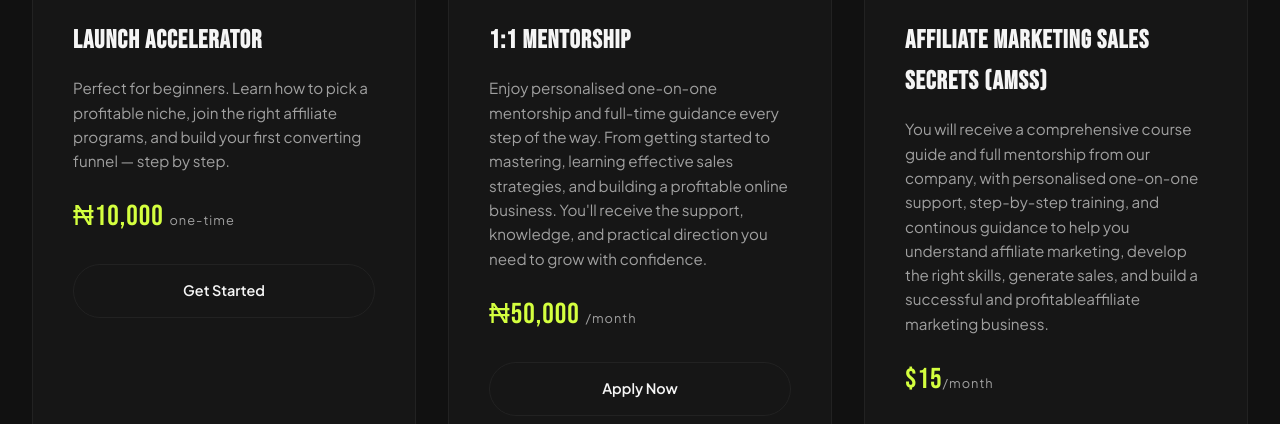
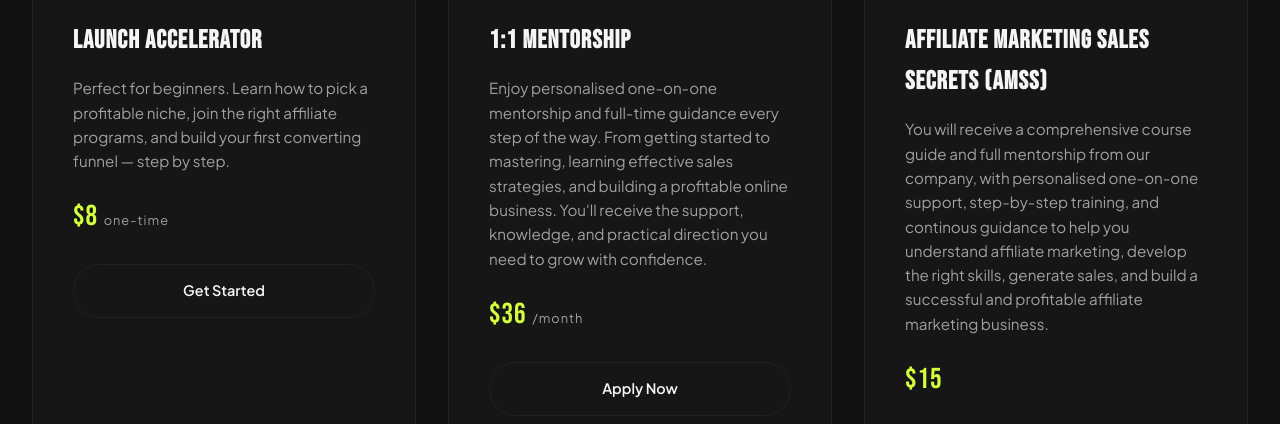
Before and after one commit to EL-Codes6/Affiliate-growth-academy, a plain HTML site: page index.html in a window 1280 px wide. Shown: the part 4205-4629 px from the top of the page. Drawn offline with Linux system fonts and the light colour scheme; animation ran at ten frames a second; files whose address does not match are found by name; a web font is replaced by a local one.

Commit message:
4th update

```diff
--- a/index.html
+++ b/index.html
@@ -517,21 +517,21 @@ testimonial-author-info p{font-size:.8rem;color:var(--text-muted)}
         <div class="service-icon"><i class="fa-solid fa-rocket"></i></div>
         <h3>Launch Accelerator</h3>
         <p>Perfect for beginners. Learn how to pick a profitable niche, join the right affiliate programs, and build your first converting funnel — step by step.</p>
-        <div class="service-price">₦10,000 <span>one-time</span></div>
+        <div class="service-price">$8 <span>one-time</span></div>
         <a href="https://wa.me/2348165323305?text=Hi%2C%20I%27m%20interested%20in%20the%20Launch%20Accelerator%20program." class="btn btn-outline" target="_blank" rel="noopener">Get Started</a>
       </div>
       <div class="service-card" data-tilt>
         <div class="service-icon"><i class="fa-solid fa-chart-simple"></i></div>
         <h3>1:1 Mentorship</h3>
         <p>Enjoy personalised one-on-one mentorship and full-time guidance every step of the way. From getting started to mastering, learning effective sales strategies, and building a profitable online business. You'll receive the support, knowledge, and practical direction you need to grow with confidence.</p>
-        <div class="service-price">₦50,000 <span>/month</span></div>
+        <div class="service-price">$36 <span>/month</span></div>
         <a href="https://wa.me/2348165323305?text=Hi%2C%20I%27d%20like%20to%20apply%20for%201%3A1%20Mentorship." class="btn btn-outline" target="_blank" rel="noopener">Apply Now</a>
       </div>
       <div class="service-card" data-tilt>
         <div class="service-icon"><i class="fa-solid fa-users"></i></div>
         <h3>Affiliate Marketing Sales Secrets (AMSS)</h3>
-        <p>You will receive a comprehensive course guide and full mentorship from our company, with personalised one-on-one support, step-by-step training, and continous guidance to help you understand affiliate marketing, develop the right skills, generate sales, and build a successful and profitableaffiliate marketing business.</p>
-        <div class="service-price">$15<span>/month</span></div>
+        <p>You will receive a comprehensive course guide and full mentorship from our company, with personalised one-on-one support, step-by-step training, and continous guidance to help you understand affiliate marketing, develop the right skills, generate sales, and build a successful and profitable affiliate marketing business.</p>
+        <div class="service-price">$15</div>
         <a href="https://wa.me/2348165323305?text=Hi%2C%20I%27d%20like%20to%20join%20the%20Affiliate%20Marketing%20Sales%20Secrets%20(AMSS)." class="btn btn-outline" target="_blank" rel="noopener">Join Now</a>
       </div>
     </div>
@@ -603,6 +603,10 @@ testimonial-author-info p{font-size:.8rem;color:var(--text-muted)}
       <figure class="proof-card">
         <img src="proof images/proof4.jpg" alt="Affiliate marketing proof screenshot 4" width="540" height="964" loading="lazy">
         <figcaption class="proof-badge">Growth in Action</figcaption>
+      </figure>
+      <figure class="proof-card">
+        <img src="proof images/proof5.jpg" alt="Affiliate transaction volume across multiple currencies" width="540" height="1170" loading="lazy">
+        <figcaption class="proof-badge">Transaction Volume</figcaption>
       </figure>
     </div>
   </div>
```
Also changed, not shown: proof images/proof5.jpg (added).
